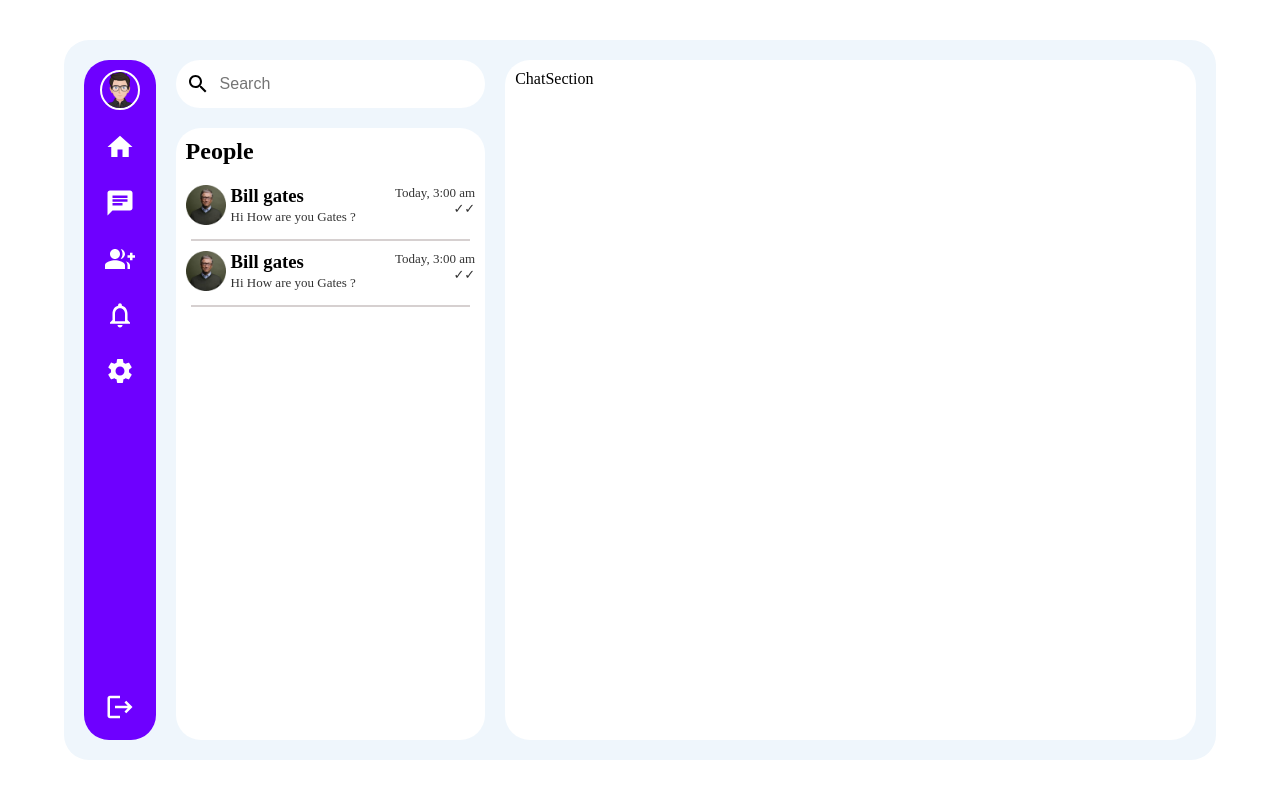
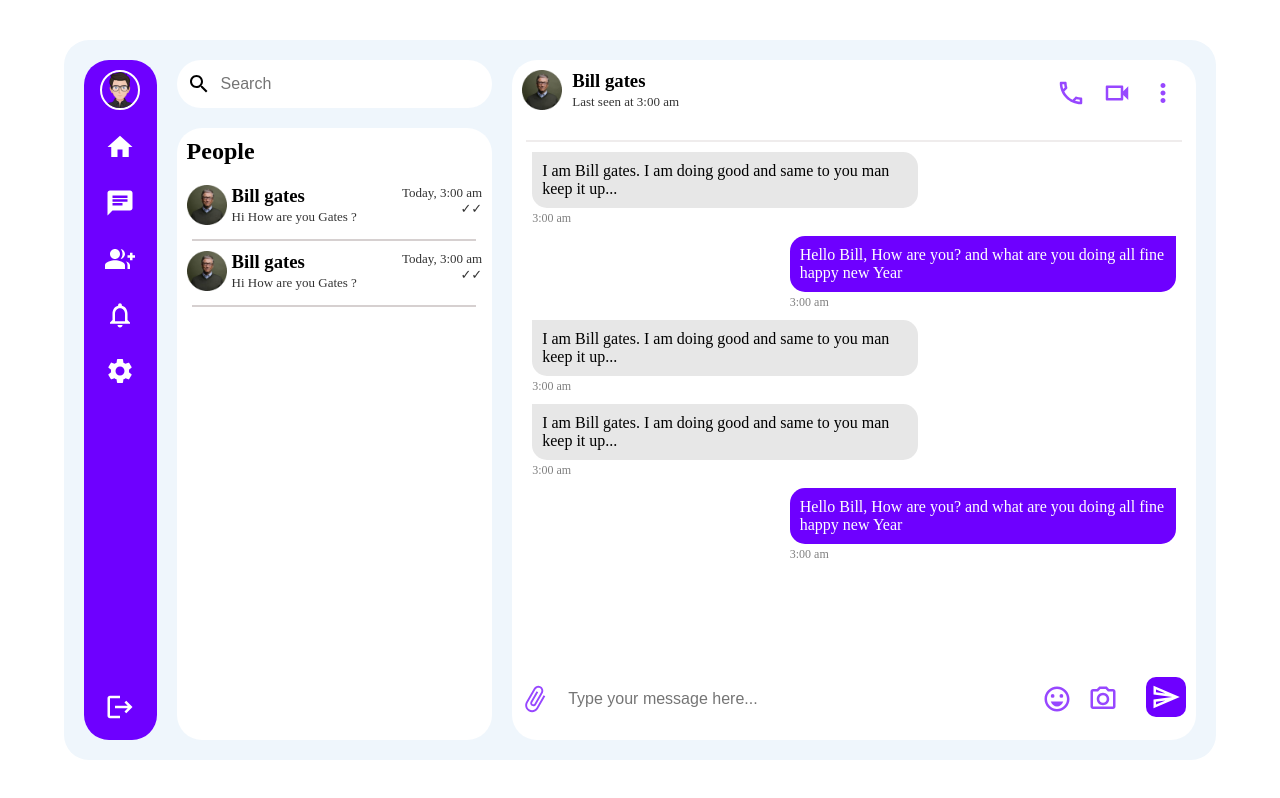
Before and after one commit to Sourabh-Choudhary7/Chat-App, a React (Vite) app in the folder frontend/: page / in a window 1280 px wide. Built offline with nearby package versions, Linux system fonts and the light colour scheme.

Commit message:
added UI of chat section with chat navbar chat message box and input box

```diff
--- a/frontend/src/App.css
+++ b/frontend/src/App.css
@@ -30,7 +30,9 @@
     flex: 0.65;
     border-radius: 25px;
     background-color: #FFFFFF;
-    padding: 10px;
+    padding: 10px 0;
+    display: flex;
+    flex-direction: column;
 }
 
 /* sidebar section */
@@ -110,8 +112,119 @@
     align-items: end;
 }
 
-hr {
+.contact-section hr {
     width: 90%;
     border: 1px solid #d6d0d0;
     margin: 0 auto;
 }
+
+/* Contact list section end here */
+
+/* Chat message box section */
+.chat-nav {
+    display: flex;
+    justify-content: space-between;
+    padding: 0px 10px;
+    margin-bottom: 7px;
+    flex: 0.1;
+}
+
+.chat-nav-left {
+    display: flex;
+    gap: 10px;
+}
+
+.reciever-information span {
+    font-size: 13px;
+    color: black;
+    opacity: 80%;
+}
+
+.chat-section hr {
+    width: 96%;
+    border: 0.5px solid #d6d0d0;
+    opacity: 40%;
+    margin: 0 auto;
+}
+
+.chats-messages-container {
+    flex: 0.8;
+    background-color: #FFFFFF;
+    overflow-y: auto;
+    display: flex;
+    flex-direction: column;
+    gap: 10px;
+    padding: 10px 20px;
+}
+
+.message-other-container{
+    align-self: flex-start;
+    max-width: 60%;
+    word-wrap: break-word;
+
+}
+
+.message-self-container {
+    align-self: flex-end;
+    color: #FFFFFF;
+    max-width: 60%;
+    word-wrap: break-word;
+
+}
+
+.messageBox-other {
+    background-color: #E7E7E7;
+    padding: 10px;
+    display: flex;
+    flex-direction: column;
+    border-radius: 0px 15px 15px 15px;
+}
+
+.messageBox-self {
+    background-color: #6E00FF;
+    padding: 10px;
+    display: flex;
+    flex-direction: column;
+    border-radius: 15px 0px 15px 15px;
+}
+
+
+.self, .other {
+    margin: 0;
+    word-wrap: break-word;
+}
+
+.message-self-container span, .message-other-container span {
+    font-size: 12px;
+    margin-top: 5px;
+    color: gray;
+}
+
+.chats-input-box {
+    flex:0.1;
+    display: flex;
+    gap: 10px;
+    align-items: center;
+    width: 100%;
+    margin-top: 5px;
+}
+.input-box {
+    display: flex;
+    background-color: #FFFFFF;
+    /* padding: 10px; */
+    align-items: center;
+    width: 100%;
+    border-radius: 25px;
+}
+
+.message-input-box {
+    width: 100%;
+    padding: 5px 10px;
+    font-size: 16px;
+    border: none;
+    outline: none;
+}
+
+.send-button {
+    margin: 0px 10px;
+}
--- a/frontend/src/components/MainContainerComponents/ChatSection.jsx
+++ b/frontend/src/components/MainContainerComponents/ChatSection.jsx
@@ -1,8 +1,79 @@
 import React from 'react'
-
+import contactListImage from '../../assets/BillGates.png'
+import CallOutlinedIcon from '@mui/icons-material/CallOutlined';
+import VideocamOutlinedIcon from '@mui/icons-material/VideocamOutlined';
+import MoreVertIcon from '@mui/icons-material/MoreVert';
+import AttachFileIcon from '@mui/icons-material/AttachFile';
+import EmojiEmotionsOutlinedIcon from '@mui/icons-material/EmojiEmotionsOutlined';
+import CameraAltOutlinedIcon from '@mui/icons-material/CameraAltOutlined';
+import SendOutlinedIcon from '@mui/icons-material/SendOutlined';
+import { IconButton } from '@mui/material';
+import MessageOther from '../MessagesComponent/MessageOther';
+import MessageSelf from '../MessagesComponent/MessageSelf';
 const ChatSection = () => {
+  let reciever = {
+    name: 'Bill gates',
+    message: 'I am Bill gates. I am doing good and same to you man keep it up...',
+    timestamp: '3:00 am',
+  }
+  let sender = {
+    name: 'You',
+    message: 'Hello Bill, How are you? and what are you doing all fine happy new Year',
+    timestamp: '3:00 am',
+  }
   return (
-    <div className='chat-section'>ChatSection</div>
+    <div className='chat-section'>
+      {/* chat navbar */}
+      <div className="chat-nav">
+        <div className="chat-nav-left">
+          <div className="reciever-image">
+            <img src={contactListImage} alt="Reciever image" height={40} width={40} />
+          </div>
+          <div className="reciever-information">
+            <div className="reciever-name"><h3>Bill gates</h3></div>
+            <div className="reciever-staus"><span>Last seen at 3:00 am</span></div>
+          </div>
+        </div>
+        <div className="chat-nav-right">
+          <IconButton>
+            <CallOutlinedIcon style={{ color: '#9747FF', height: '30px', width: '30px' }} />
+          </IconButton>
+          <IconButton>
+            <VideocamOutlinedIcon style={{ color: '#9747FF', height: '30px', width: '30px' }} />
+          </IconButton>
+          <IconButton>
+            <MoreVertIcon style={{ color: '#9747FF', height: '30px', width: '30px' }} />
+          </IconButton>
+        </div>
+      </div>
+      <hr />
+      {/* chats */}
+      <div className="chats-messages-container">
+        <MessageOther message = {reciever} />
+        <MessageSelf message = {sender} />
+        <MessageOther message = {reciever} />
+        <MessageOther message = {reciever} />
+        <MessageSelf message = {sender} />
+      </div>
+      {/* chat input box */}
+      <div className="chats-input-box">
+        <div className="input-box">
+          <IconButton>
+            <AttachFileIcon style={{ color: '#9747FF', height: '30px', width: '30px', rotate:'30deg' }} />
+          </IconButton>
+          <input type="text" name="message_input" id="message_input" placeholder="Type your message here..." className='message-input-box' />
+          <IconButton>
+            <EmojiEmotionsOutlinedIcon style={{ color: '#9747FF', height: '30px', width: '30px' }} />
+          </IconButton>
+          <IconButton>
+            <CameraAltOutlinedIcon style={{ color: '#9747FF', height: '30px', width: '30px' }} />
+          </IconButton>
+        </div>
+        <div className="send-button">
+          <SendOutlinedIcon style={{ color: 'white',backgroundColor: '#6E00FF', padding: '5px',height: '40px', width: '40px', borderRadius:'10px', cursor: 'pointer' }} />
+        </div>
+      </div>
+    </div>
   )
 }
 
--- /dev/null
+++ b/frontend/src/components/MessagesComponent/MessageOther.jsx
@@ -0,0 +1,17 @@
+import React from 'react'
+
+const MessageOther = ({message}) => {
+    console.log("Reciever",message)
+  return (
+    <div className='message-other-container'>
+         <div className="messageBox-other">
+                <p className="other">
+                    {message.message}
+                </p>
+            </div>
+                <span>{message.timestamp}</span>
+    </div>
+  )
+}
+
+export default MessageOther
--- /dev/null
+++ b/frontend/src/components/MessagesComponent/MessageSelf.jsx
@@ -0,0 +1,17 @@
+import React from 'react'
+
+const MessageSelf = ({ message }) => {
+    console.log(message)
+    return (
+        <div className='message-self-container'>
+            <div className="messageBox-self">
+                <p className="self">
+                    {message.message}
+                </p>
+            </div>
+                <span>{message.timestamp}</span>
+        </div>
+    )
+}
+
+export default MessageSelf
```
